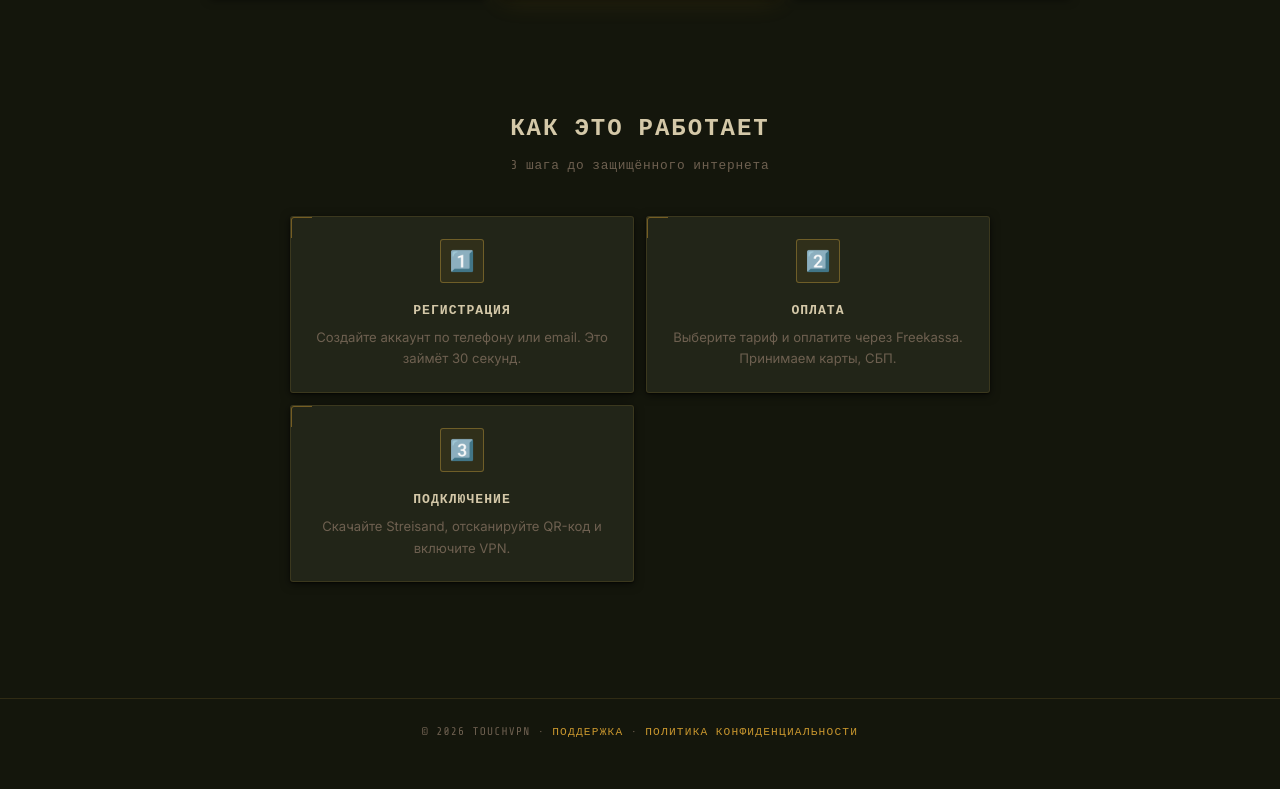
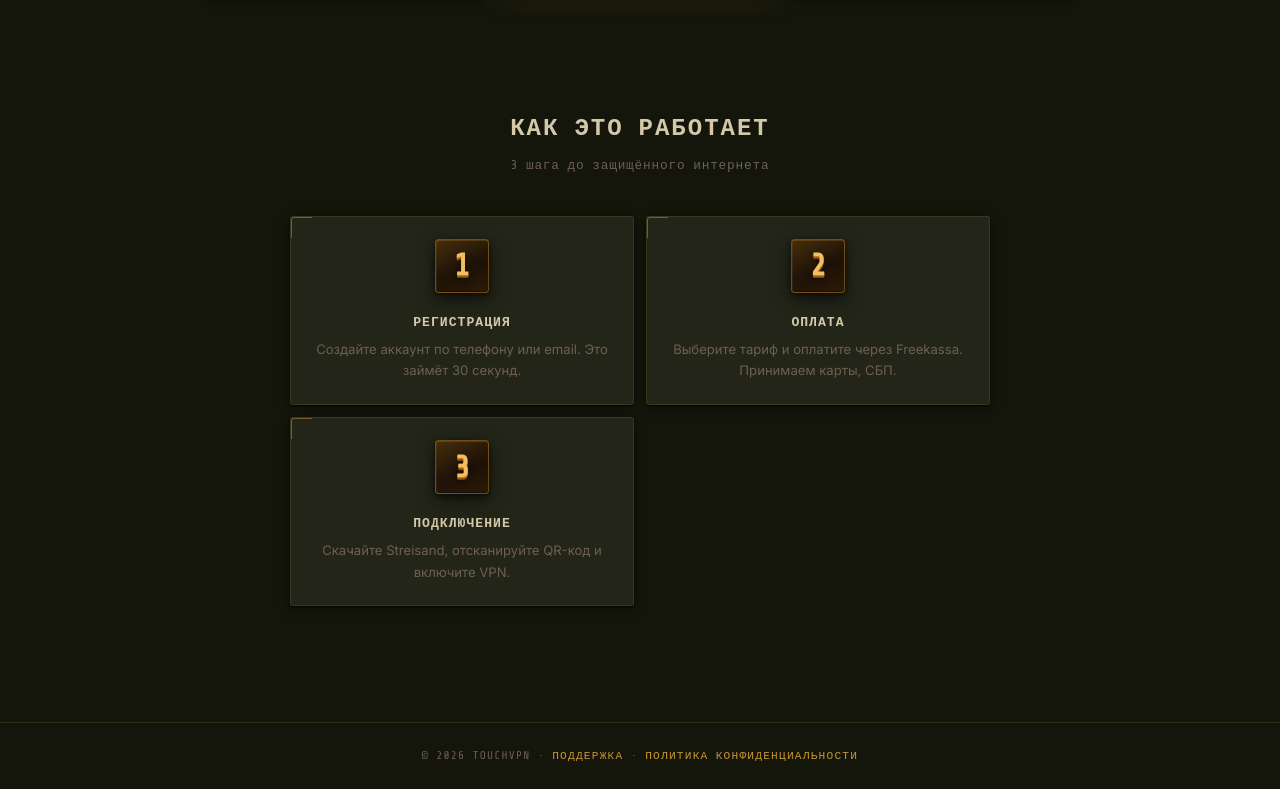
Before and after one commit to bogachpixel/VPN, a website: page public/index.html in a window 1280 px wide. Shown: the part 1706-2495 px from the top of the page. Before the commit the page ends 2471 px from the top, so only its background shows below. Drawn offline with nearby package versions, Linux system fonts and the light colour scheme.

Commit message:
style: bronze 3D step numbers (1/2/3) in how-it-works section

```diff
--- a/public/css/style.css
+++ b/public/css/style.css
@@ -279,6 +279,37 @@ a:hover { color: var(--amber-light); }
 
 .feature-card h3 { font-size: 0.82rem; font-weight: 700; margin-bottom: 7px; color: var(--sand); text-transform: uppercase; letter-spacing: 1px; font-family: 'Share Tech Mono', monospace; }
 .feature-card p { color: var(--text-secondary); font-size: 0.82rem; line-height: 1.65; }
+
+.step-badge {
+  width: 54px; height: 54px; margin: 0 auto 18px;
+  display: flex; align-items: center; justify-content: center;
+  background: linear-gradient(160deg, #3a2408 0%, #1c1106 55%, #2b1a08 100%);
+  border-radius: 4px;
+  border: 1px solid rgba(200,140,40,0.45);
+  box-shadow:
+    0 6px 18px rgba(0,0,0,0.55),
+    0 2px 4px rgba(0,0,0,0.5),
+    inset 0 1px 0 rgba(240,180,70,0.18),
+    inset 0 -1px 0 rgba(0,0,0,0.4),
+    inset 1px 0 0 rgba(240,180,70,0.08);
+  font-family: 'Share Tech Mono', monospace;
+  font-size: 1.9rem;
+  font-weight: 900;
+  color: #F0C060;
+  text-shadow:
+    0 1px 0 #C87820,
+    0 2px 0 #A05A10,
+    0 3px 0 #7A3C08,
+    0 4px 6px rgba(0,0,0,0.65);
+  position: relative;
+}
+.step-badge::after {
+  content: '';
+  position: absolute; inset: 0;
+  border-radius: 4px;
+  background: linear-gradient(135deg, rgba(255,200,80,0.06) 0%, transparent 60%);
+  pointer-events: none;
+}
 
 /* ===== PRICING ===== */
 .pricing-grid {
--- a/public/index.html
+++ b/public/index.html
@@ -120,17 +120,17 @@
     <p class="section-subtitle">3 шага до защищённого интернета</p>
     <div class="features-grid" style="max-width:700px; margin: 0 auto;">
       <div class="feature-card" style="text-align:center;">
-        <div class="feature-icon" style="margin: 0 auto 16px;">1️⃣</div>
+        <div class="step-badge">1</div>
         <h3>Регистрация</h3>
         <p>Создайте аккаунт по телефону или email. Это займёт 30 секунд.</p>
       </div>
       <div class="feature-card" style="text-align:center;">
-        <div class="feature-icon" style="margin: 0 auto 16px;">2️⃣</div>
+        <div class="step-badge">2</div>
         <h3>Оплата</h3>
         <p>Выберите тариф и оплатите через Freekassa. Принимаем карты, СБП.</p>
       </div>
       <div class="feature-card" style="text-align:center;">
-        <div class="feature-icon" style="margin: 0 auto 16px;">3️⃣</div>
+        <div class="step-badge">3</div>
         <h3>Подключение</h3>
         <p>Скачайте Streisand, отсканируйте QR-код и включите VPN.</p>
       </div>
```
